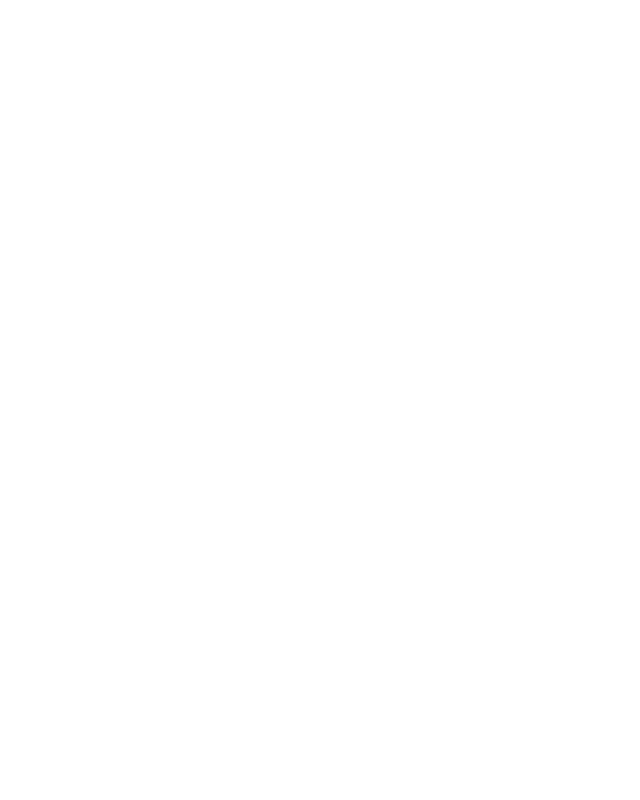
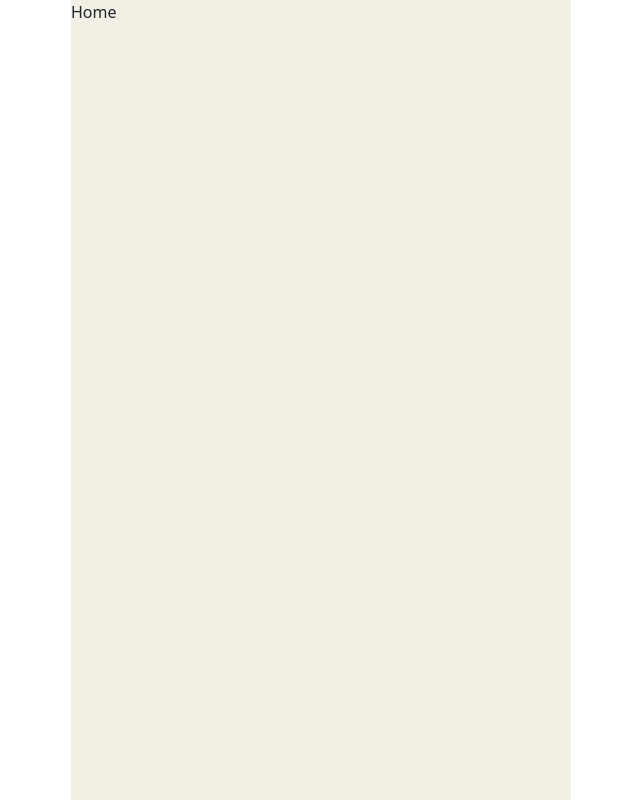
Before and after one commit to Soumili-Ghosh3/clubhouse-clone, a React (Create React App) app: page /home in a window 1280 px wide. Shown: the whole page, without its empty margins (319-959 px from the left). Built offline with nearby package versions, Linux system fonts and the light colour scheme.

Commit message:
Added Home page

```diff
--- a/src/App.css
+++ b/src/App.css
@@ -36,3 +36,12 @@ a{
 a:hover{
     text-decoration: none !important;
 }
+
+.app_layout{
+    background-color: #f2f0e4;
+    height: 100vh;
+    position: relative;
+    width: 100%;
+    max-width: 500px;
+    margin: auto;
+}
--- a/src/App.js
+++ b/src/App.js
@@ -5,6 +5,8 @@ import {BrowserRouter, Route, Switch} from 'react-router-dom'
 import PhoneConfirmation from './pages/PhoneConfirmation';
 import CodeConfirm from './pages/CodeConfirm'
 import AllowNotification from './pages/AllowNotification';
+import AppLayout from './pages/layout/AppLayout'
+import Home from './pages/Home'
 
 function App() {
   return (
@@ -26,9 +28,17 @@ function App() {
           <Route exact path="/allow_notification" component={AllowNotification} />
         </Switch>
       </PlanLayout>
-
     </Route>
 
+    <Route exact path={"/home"}>
+      <AppLayout>
+        <Switch>
+          <Route exact path="/home" component={() => <Home />}>
+
+          </Route>
+        </Switch>
+      </AppLayout>
+    </Route>
     </BrowserRouter>
   );
 }
--- /dev/null
+++ b/src/pages/Home.js
@@ -0,0 +1,11 @@
+import React from 'react'
+
+function Home() {
+    return (
+        <div>
+            Home
+        </div>
+    )
+}
+
+export default Home
--- /dev/null
+++ b/src/pages/layout/AppLayout.js
@@ -0,0 +1,11 @@
+import React from 'react'
+
+function AppLayout({children}) {
+    return (
+        <div className="app_layout">
+            {children}
+        </div>
+    )
+}
+
+export default AppLayout
```
